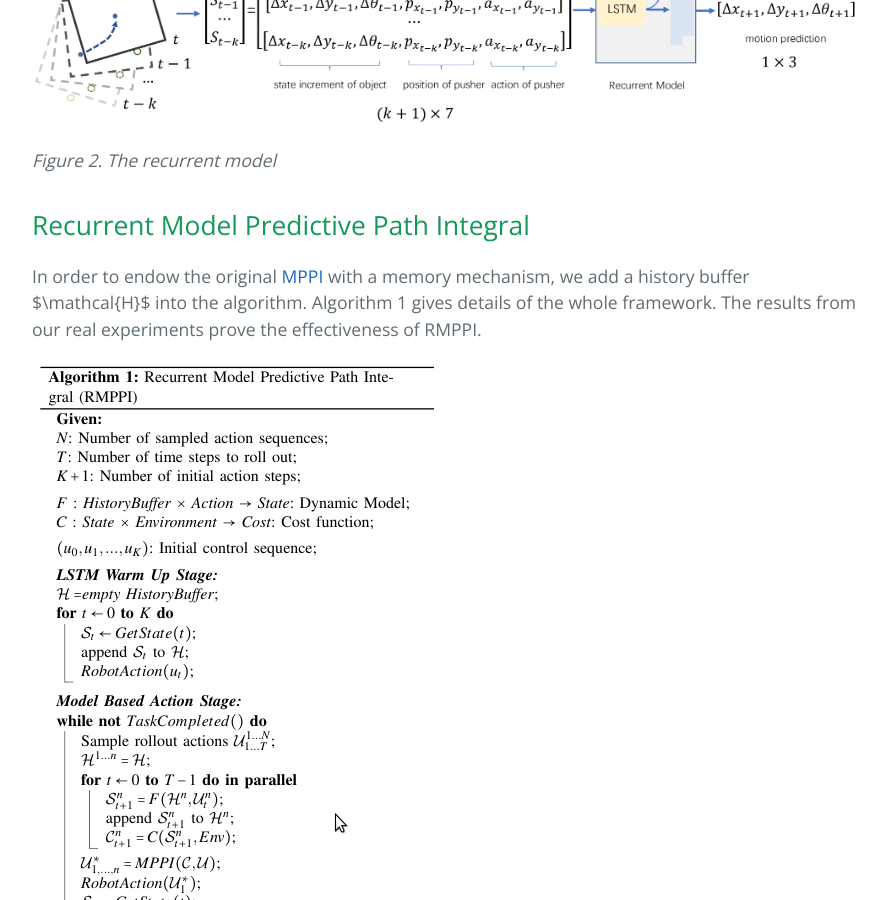
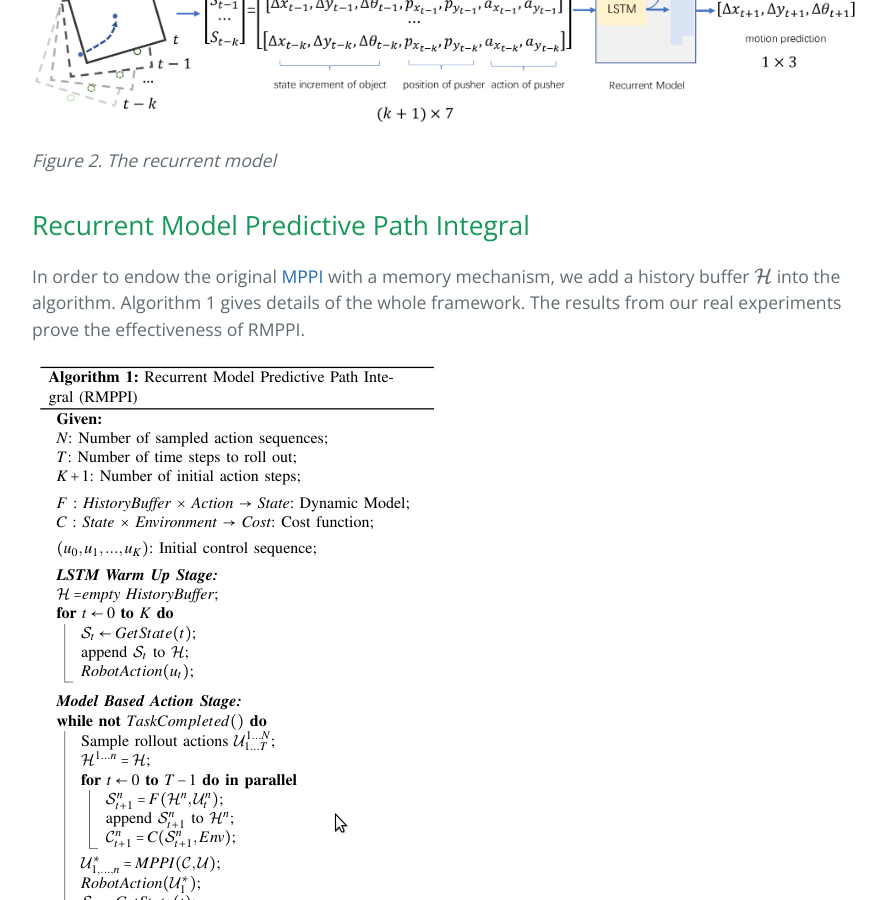
Before and after one commit to Smilels/Smilels.github.io, a Jekyll site: the page built from _posts/2020-08-12-Self-Adapting-Recurrent-Models-for-Object-Pushing-from-Learning-in-Simulation.md, in a window 1280 px wide and 900 px high, scrolled down 1782 px. Shown: the whole window, without its empty margins (192-1078 px from the left). Built offline with Jekyll 4.4.1, drawn with Linux system fonts in a browser that asks for light colours; formulas are drawn with MathJax 3.

Commit message:
first blog

```diff
--- a/_posts/2020-08-12-Self-Adapting-Recurrent-Models-for-Object-Pushing-from-Learning-in-Simulation.md
+++ b/_posts/2020-08-12-Self-Adapting-Recurrent-Models-for-Object-Pushing-from-Learning-in-Simulation.md
@@ -29,7 +29,7 @@ Humans can approximate dynamic models from several pushing steps during the inte
 
 ## Recurrent Model Predictive Path Integral
 
-In order to endow the original [MPPI](https://homes.cs.washington.edu/~bboots/files/InformationTheoreticMPC.pdf) with a memory mechanism, we add a history buffer $\mathcal{H}$ into the algorithm. Algorithm 1 gives details of the whole framework. The results from our real experiments prove the effectiveness of RMPPI.
+In order to endow the original [MPPI](https://homes.cs.washington.edu/~bboots/files/InformationTheoreticMPC.pdf) with a memory mechanism, we add a history buffer $$\mathcal{H}$$ into the algorithm. Algorithm 1 gives details of the whole framework. The results from our real experiments prove the effectiveness of RMPPI.
 
 ![Algorithm]({{ site.url }}/data/images/self-adapting-algorithm.png)
 {: style="width: 100%;" class="center"}
```
